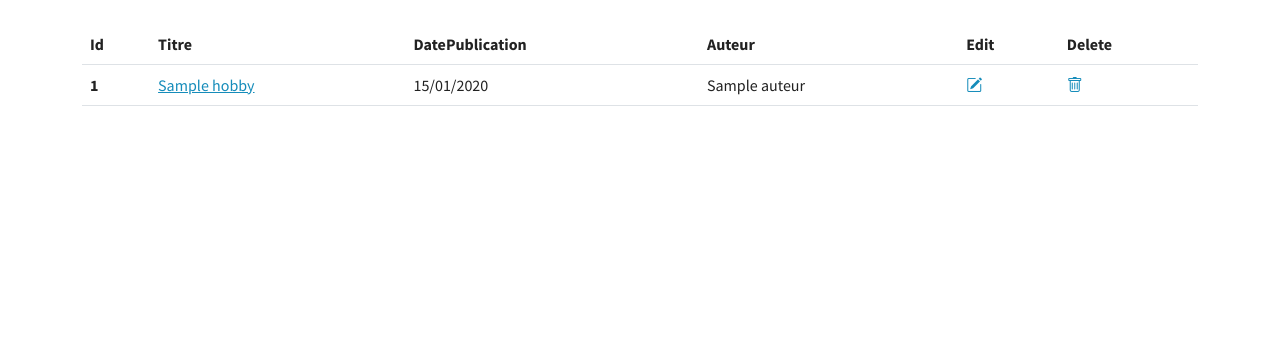
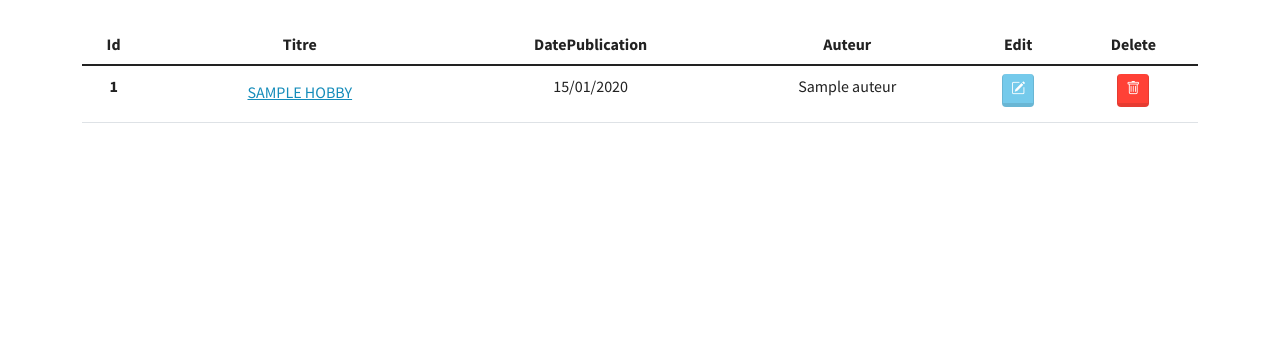
Before and after one commit to taco-greco/HobbyMatch-PHP-MVC-API, a PHP site: template src/View/Admin/Hobby/list.html.twig in a window 1280 px wide. Shown: the part 61-420 px from the top of the page. Run offline with PHP 8.4, Linux system fonts and the light colour scheme; the template is opened without the code that fills it: most values are stand-ins (such as "Sample title", 1, 10 or a date in 2020); some libraries are stand-ins or nearby versions.

Commit message:
CRUD and web style done

```diff
--- a/src/View/Admin/Hobby/add.html.twig
+++ b/src/View/Admin/Hobby/add.html.twig
@@ -1,12 +1,12 @@
 {% extends "base.html.twig" %}
 {% block title %}Add Hobby - {{ parent() }}{% endblock %}
 {% block body %}
-<div class="container mt-5">
+<div class="mt-5">
     <div class="row justify-content-center">
         <div class="col-lg-8">
-            <div class="card">
+            <div class="card border-dark border-3">
                 <div class="card-body">
-                    <h1 class="card-title text-center">Add Hobby</h1>
+                    <h1 class="card-title"><span class="badge bg-dark mb-3">Add Hobby</span></h1>
                     <form method="post" enctype="multipart/form-data">
                         <div class="mb-3">
                             <label for="Titre" class="form-label">Titre</label>
--- a/src/View/Admin/Hobby/list.html.twig
+++ b/src/View/Admin/Hobby/list.html.twig
@@ -2,28 +2,30 @@
 {% block title %}{{parent()}}- Liste des Hobbies{% endblock%}
 {% block body %}
 
-<table class="table table-hover">
+<div class="table-responsive">
+<table class="table table-hover text-center">
 <thead>
 <tr>
 <th scope="col">Id</th>
 <th scope="col">Titre</th>
-<th scope="col">DatePublication</th>
-<th scope="col">Auteur</th>
+<th scope="col" class="d-none d-lg-table-cell">DatePublication</th>
+<th scope="col" class="d-none d-lg-table-cell">Auteur</th>
 <th scope="col">Edit</th>
 <th scope="col">Delete</th>
 </tr>
 </thead>
-<tbody>
+<tbody class="table-group-divider">
 {% for hobby in hobbies %}
 <tr>
-<th scope="row"><a>{{ hobby.Id }}</a></th>
-<td><a href="/AdminHobby/show/{{hobby.id}}">{{ hobby.Titre }}</a></td>
-<td>{{ hobby.DatePublication|date('d/m/Y') }}
-<td>{{ hobby.Auteur }}</td>
-<td><a href="/AdminHobby/update/{{hobby.id}}"><i class="bi bi-pencil-square"></i></a></td>
-<td><a href="/AdminHobby/delete/{{hobby.Id}}"><i class="bi bi-trash"></i></a></td>
+<th scope="row">{{ hobby.Id }}</th>
+<td><a href="/AdminHobby/show/{{hobby.id}}" class="btn btn-link">{{ hobby.Titre }}</a></td>
+<td class="d-none d-lg-table-cell">{{ hobby.DatePublication|date('d/m/Y') }}
+<td class="d-none d-lg-table-cell">{{ hobby.Auteur }}</td>
+<td><a href="/AdminHobby/update/{{hobby.id}}" class="btn btn-info btn-sm"><i class="bi bi-pencil-square"></i></a></td>
+<td><a href="/AdminHobby/delete/{{hobby.Id}}" class="btn btn-danger btn-sm"><i class="bi bi-trash"></i></a></td>
 </tr>
 {% endfor %}
 </tbody>
 </table>
+</div>
 {% endblock %}
--- a/src/View/Admin/Hobby/update.html.twig
+++ b/src/View/Admin/Hobby/update.html.twig
@@ -5,13 +5,13 @@
 {% endblock %}
 {% block body %}
 
-	<div class="container mt-5">
+	<div class="mt-5">
 		<div class="row justify-content-center">
 
 			<div class="col-lg-8">
-				<div class="card">
+				<div class="card border-dark border-3">
 					<div class="card-body">
-						<h1>Update Hobby</h1>
+						<h1><span class="badge bg-dark mb-3">Update Hobby</span></h1>
 						<form method="post" enctype="multipart/form-data">
 							<div class="mb-3">
 								<input type="text" class="form-control" placeholder="Saisir un titre" name="Titre" value="{{ hobby.Titre }}">
--- a/src/View/Hobby/index.html.twig
+++ b/src/View/Hobby/index.html.twig
@@ -6,12 +6,12 @@
 {% endblock %}
 
 {% block body %}
-	<h1 class="pb-3">Voici les derniers 20 hobbies :</h1>
+	<h1 class="pb-3"><span class="badge bg-dark">Les derniers hobbies :</span></h1>
 
 	<div class="row row-cols-1 row-cols-md-2 row-cols-xl-4 g-4 pb-3">
 		{% for hobby in hobbies %}
 			<div class="col">
-				<div class="card h-100 border-dark">
+				<div class="card h-100 border-dark border-3">
 					<div class="card-body">
 						<div class="d-flex justify-content-between align-items-center">
 							<h5 class="card-title">
--- a/src/View/Hobby/show.html.twig
+++ b/src/View/Hobby/show.html.twig
@@ -7,7 +7,9 @@
 {% endblock %}
 {% block body %}
 
-	<h1>{{ hobby.titre }}</h1>
+	<h1 class="my-4"><span class="badge bg-dark">{{ hobby.titre }}</span></h1>
+	<div class="card border-dark border-3">
+	<div class="card-body">
 	<div class="d-xl-flex justify-content-center">
 		<div class="p-xl-2">
 			<p>
@@ -29,6 +31,8 @@
         <div class="p-xl-2">
 		<div id="map"></div>
 	</div>
+    </div>
+    </div>
     </div>
 {% endblock %}
 
--- a/src/View/base.html.twig
+++ b/src/View/base.html.twig
@@ -43,7 +43,7 @@
 						</form>
 						<div>
 							{% if session.login is defined %}
-								<a class="btn btn-danger ms-2 mt-1 mt-xl-0" href="/User/logout" role="button">Log OUT</a>
+								<a class="btn btn-warning ms-2 mt-1 mt-xl-0" href="/User/logout" role="button">Log OUT</a>
 							{% else %}
 								<a class="btn btn-success ms-2 mt-1 mt-xl-0" href="/User/login" role="button">Log IN</a>
 							{% endif %}
```
Also changed, not shown: 6 other files.
